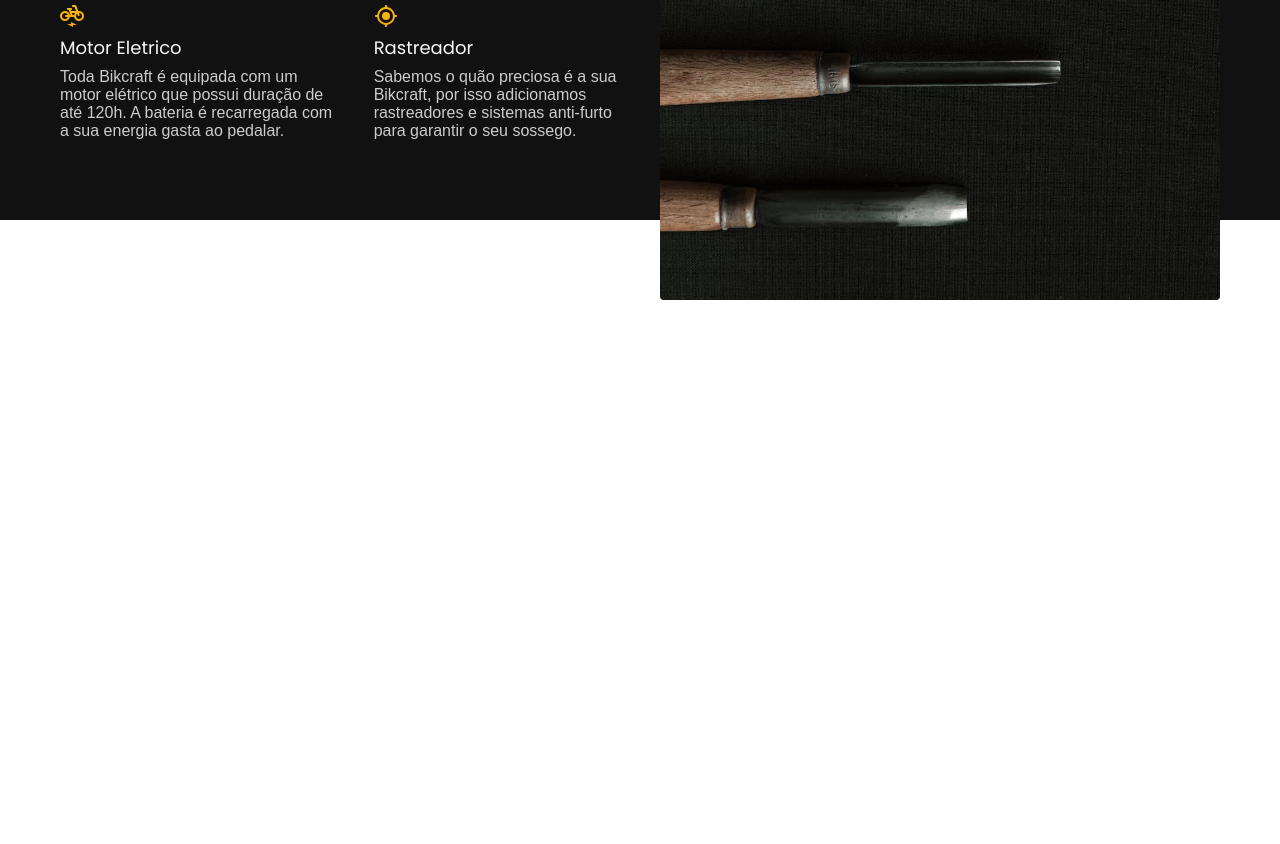
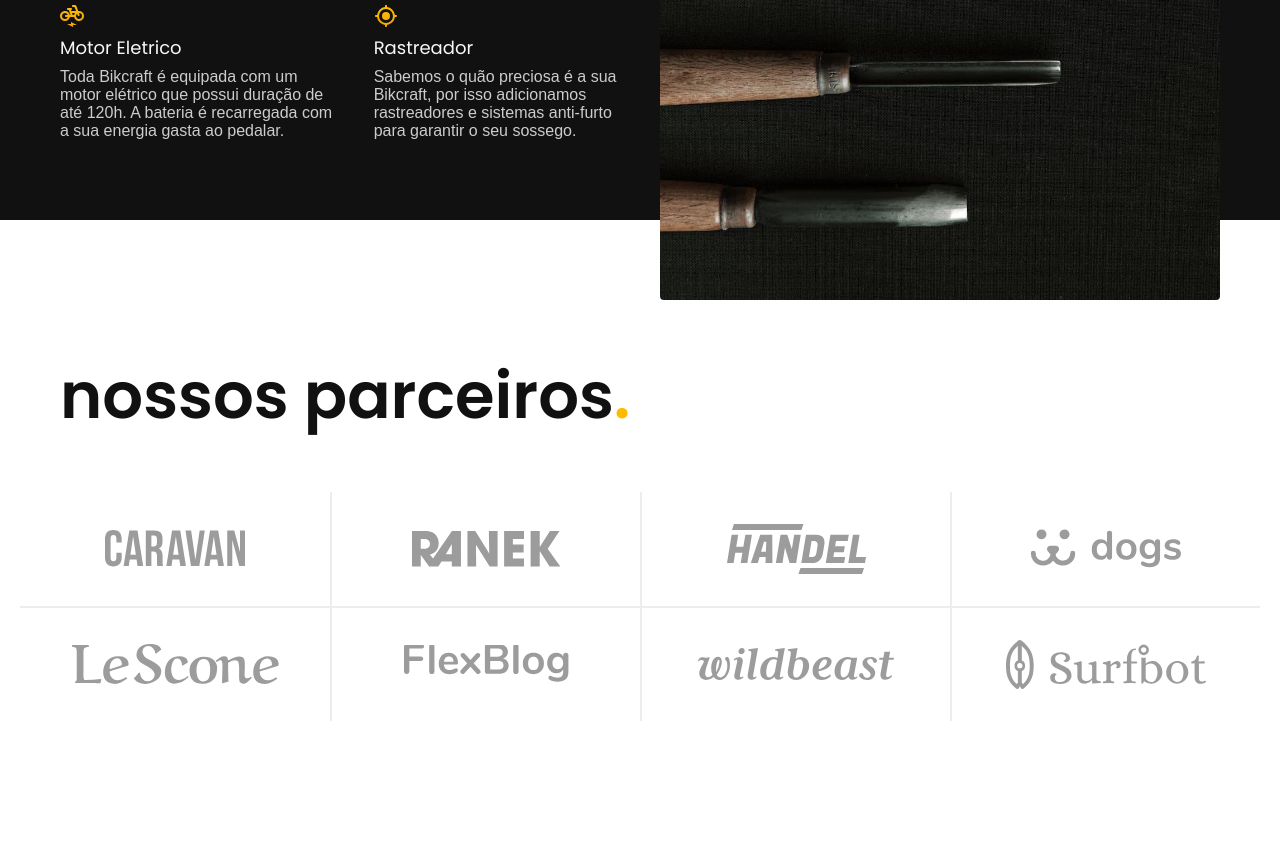
Before and after one commit to rafaeldsal/projeto-bikcraft, a plain HTML site: page index.html in a window 1280 px wide. Shown: the part 2405-3249 px from the top of the page. Drawn offline with Linux system fonts and the light colour scheme.

Commit message:
Add section parceiros

```diff
--- /dev/null
+++ b/css/home/parceiros.css
@@ -0,0 +1,57 @@
+.parceiros {
+  padding-top: 6rem;
+  padding-bottom: 12rem;
+}
+
+.parceiros h2 {
+  margin-bottom: 6rem;
+}
+
+.parceiros ul {
+  display: grid;
+  grid-template-columns: repeat(4, 1fr);
+  max-width: 140rem;
+  margin: 0 auto;
+  padding: 0 2rem;
+}
+
+.parceiros li {
+  display: flex;
+  padding: 3.2rem;
+  border-left: 0.2rem solid var(--cor-c2);
+}
+
+.parceiros li:first-child,
+.parceiros li:nth-child(5) {
+  border-left: none;
+}
+
+.parceiros li:nth-child(n + 5) {
+  border-top: 0.2rem solid var(--cor-c2);
+}
+
+.parceiros img {
+  margin: auto;
+}
+
+@media (max-width: 800px) {
+  .parceiros {
+    padding-bottom: 6rem;
+  }
+
+  .parceiros h2 {
+    margin-bottom: 2rem;
+  }
+
+  .parceiros ul {
+    grid-template-columns: repeat(2, 1fr);
+  }
+
+  .parceiros li:nth-child(n + 3) {
+    border-top: 0.2rem solid var(--cor-c2);
+  }
+
+  .parceiros li:nth-child(odd) {
+    border-left: none;
+  }
+}
--- a/css/style.css
+++ b/css/style.css
@@ -9,6 +9,7 @@
 /* Home */
 @import "./home/introducao.css";
 @import "./home/tecnologia.css";
+@import "./home/parceiros.css";
 
 /* Bicicletas */
 @import "./bicicletas/bicicletas-listas.css";
--- a/index.html
+++ b/index.html
@@ -136,5 +136,37 @@
         </div>
       </div>
     </article>
+
+    <section class="parceiros" aria-label="Nossos parceiros">
+      <h2 class="font-1-xxl container">
+        nossos parceiros<span class="cor-p1">.</span>
+      </h2>
+      <ul>
+        <li>
+          <img src="./img/parceiros/caravan.svg" alt="Caravan" />
+        </li>
+        <li>
+          <img src="./img/parceiros/ranek.svg" alt="Ranek" />
+        </li>
+        <li>
+          <img src="./img/parceiros/handel.svg" alt="Handel" />
+        </li>
+        <li>
+          <img src="./img/parceiros/dogs.svg" alt="dogs" />
+        </li>
+        <li>
+          <img src="./img/parceiros/lescone.svg" alt="LeScone" />
+        </li>
+        <li>
+          <img src="./img/parceiros/flexblog.svg" alt="FlexBlog" />
+        </li>
+        <li>
+          <img src="./img/parceiros/wildbeast.svg" alt="WildBeast" />
+        </li>
+        <li>
+          <img src="./img/parceiros/surfbot.svg" alt="SurfBot" />
+        </li>
+      </ul>
+    </section>
   </body>
 </html>
```
